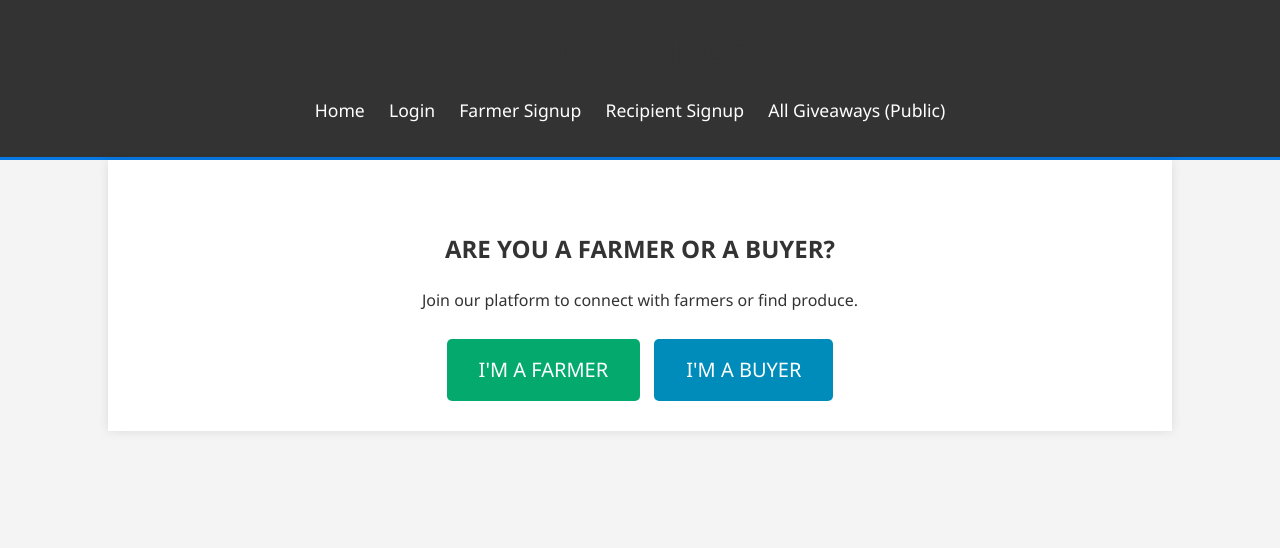
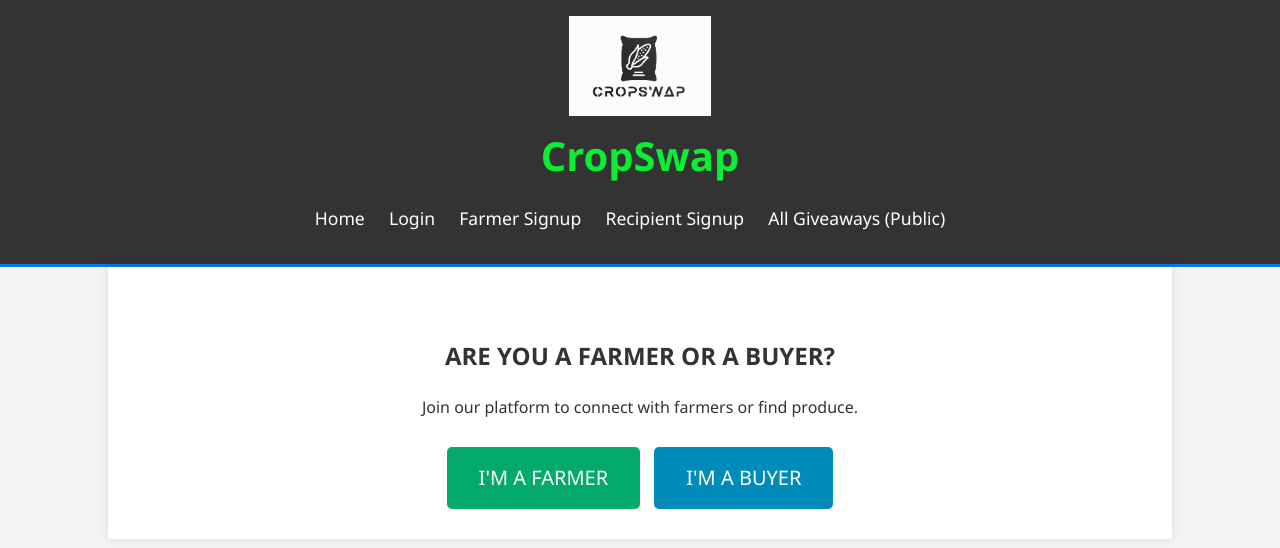
Before and after one commit to HeliosHackathon/NPS-INR-2, a Flask app: page / in a window 1280 px wide. Shown: the top 548 px of the page. Run offline with Flask 3, Linux system fonts and the light colour scheme.

Commit message:
beautification

```diff
--- a/static/css/style.css
+++ b/static/css/style.css
@@ -66,8 +66,12 @@ footer {
     margin-top: 20px;
 }
 
-h1, h2, h3 {
+h2, h3 {
     color: #333;
+}
+
+h1 {
+    color:#0aef34
 }
 
 /* Index Page Specific Styles */
--- a/templates/index.html
+++ b/templates/index.html
@@ -3,12 +3,13 @@
 <head>
     <meta charset="UTF-8">
     <meta name="viewport" content="width=device-width, initial-scale=1.0">
-    <title>Welcome - AgriConnect</title>
+    <title>Welcome - CropSwap</title>
     <link rel="stylesheet" href="{{ url_for('static', filename='css/style.css') }}">
 </head>
 <body>
     <header>
-        <h1>AgriConnect</h1>
+        <img src="{{ url_for('static', filename='logo.png') }}" height="100">
+        <h1>CropSwap</h1>
         <nav>
             <ul>
                 <li><a href="{{ url_for('index') }}">Home</a></li>
@@ -48,7 +49,7 @@
         </section>
     </main>
     <!-- <footer>
-        <p>&copy; 2024 AgriConnect. All rights reserved.</p>
+        <p>&copy; 2024 CropSwap. All rights reserved.</p>
     </footer> -->
 </body>
 </html>
```
Also changed, not shown: templates/farmerform.html (+4 -3 lines), templates/farmersignup.html (+4 -3 lines), templates/giveaways.html (+4 -3 lines), templates/login.html (+4 -3 lines), templates/mygiveaways.html (+4 -3 lines), templates/recipientsignup.html (+4 -3 lines), instance/database.db, instance/database_old.db (added), static/logo.png (added).
